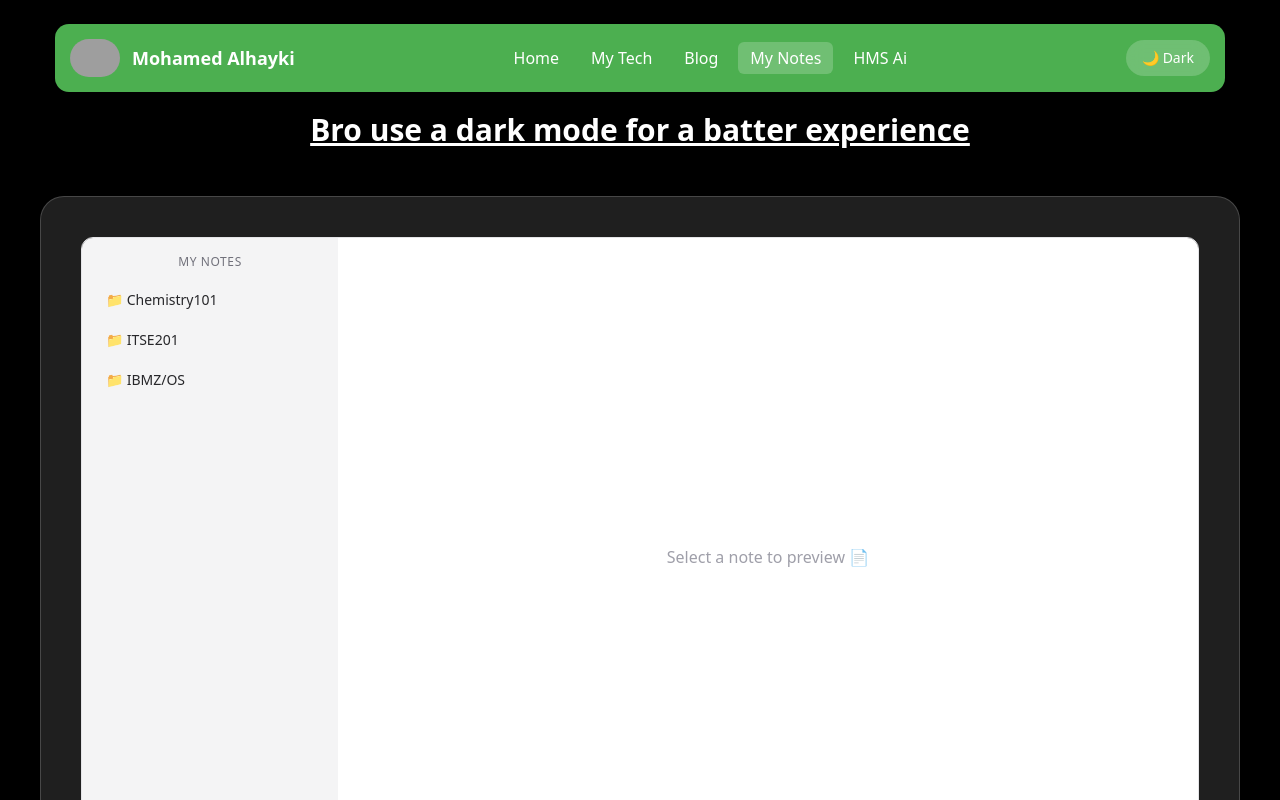
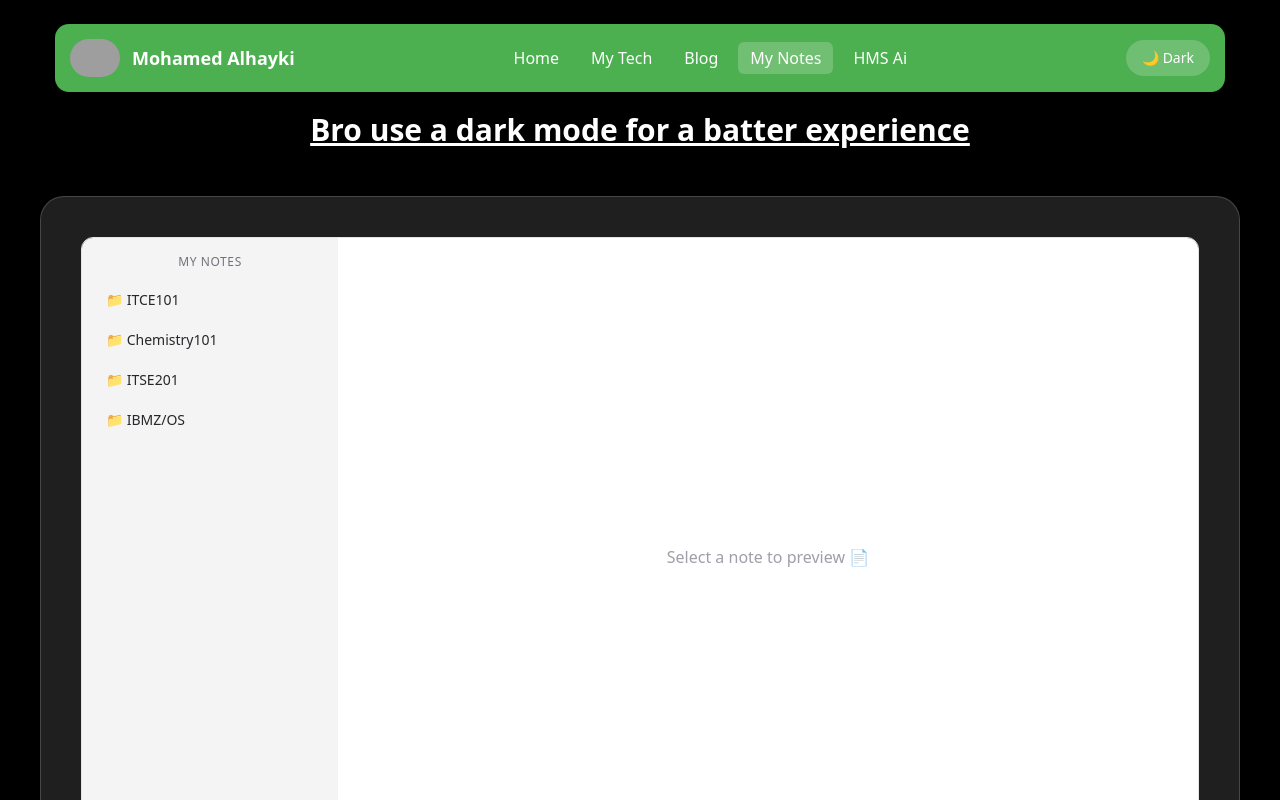
Before and after one commit to Mohammed2006bh/WEB-HMS, a Next.js app: page /BroSum in a window 1280 px wide. Shown: the top 800 px of the page. Built offline with nearby package versions, Linux system fonts and the light colour scheme; grey boxes are pictures that could not be loaded.

Commit message:
ADD Sum CE101

```diff
--- a/app/(site)/BroSum/page.tsx
+++ b/app/(site)/BroSum/page.tsx
@@ -4,6 +4,12 @@ import SBody from "@/app/components/SBody";
 import { useState } from "react";
 
 const notes = {
+  "ITCE101": [
+    {
+      name: "Limits Summary",
+      url: "/Mynotes/ITCE101/CE101.pdf",
+    },
+  ],
   "Chemistry101": [
     {
       name: "Limits Summary",
```
Also changed, not shown: 1 other file (tests, documents, lock files or other folders).
